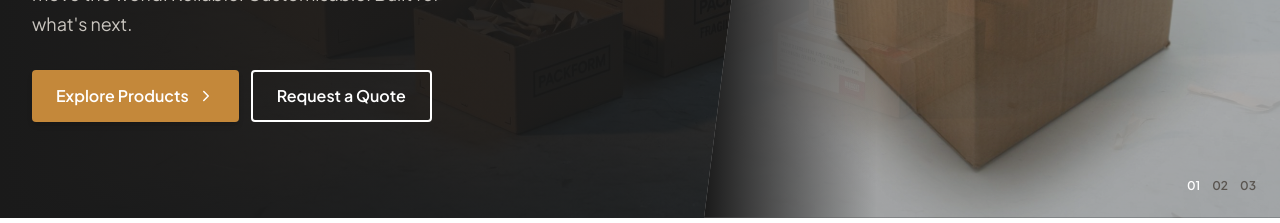
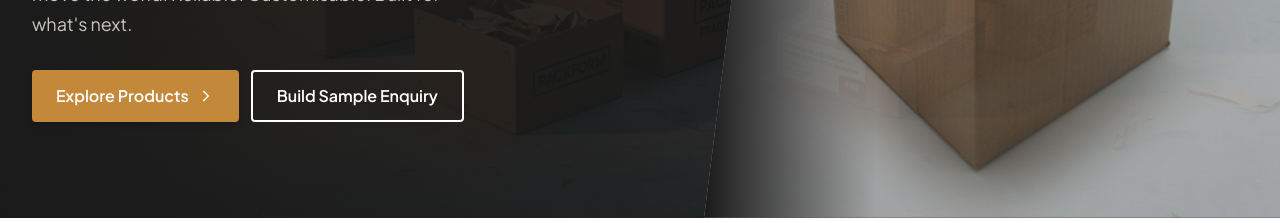
Before and after one commit to dhruvintejani/box_packaging, a React (Vite) app: page / in a window 1280 px wide. Shown: the part 577-800 px from the top of the page. Built offline with nearby package versions, Linux system fonts and the light colour scheme.

Commit message:
Improve mobile progress, truthful calls to action and functional search navigation

```diff
--- a/src/pages/Home.tsx
+++ b/src/pages/Home.tsx
@@ -125,31 +125,21 @@ export default function Home() {
               >
                 <button
                   onClick={() => navigate('/products')}
-                  className="flex items-center gap-2 bg-[#c4883a] hover:bg-[#b07a30] active:bg-[#9e6d28] text-white font-semibold px-6 py-3 rounded transition-all duration-150 cursor-pointer shadow-md hover:shadow-lg"
+                  className="flex min-h-12 w-full items-center justify-center gap-2 bg-[#c4883a] sm:w-auto hover:bg-[#b07a30] active:bg-[#9e6d28] text-white font-semibold px-6 py-3 rounded transition-all duration-150 cursor-pointer shadow-md hover:shadow-lg"
                 >
                   Explore Products
                   <ChevronRight size={18} />
                 </button>
                 <button
                   onClick={() => navigate('/quote')}
-                  className="flex items-center gap-2 bg-transparent border-2 border-white text-white hover:bg-white hover:text-[#1a1a1a] font-semibold px-6 py-3 rounded transition-all duration-150 cursor-pointer"
+                  className="flex min-h-12 w-full items-center justify-center gap-2 bg-transparent sm:w-auto border-2 border-white text-white hover:bg-white hover:text-[#1a1a1a] font-semibold px-6 py-3 rounded transition-all duration-150 cursor-pointer"
                 >
-                  Request a Quote
+                  Build Sample Enquiry
                 </button>
               </motion.div>
             </div>
 
-            {/* Slide counter */}
-            <div className="absolute bottom-6 right-6 hidden lg:flex items-center gap-3">
-              {['01', '02', '03'].map((n) => (
-                <span
-                  key={n}
-                  className={`text-xs font-semibold ${n === '01' ? 'text-white' : 'text-[#5a5550]'}`}
-                >
-                  {n}
-                </span>
-              ))}
-            </div>
+
           </div>
         </section>
 
```
